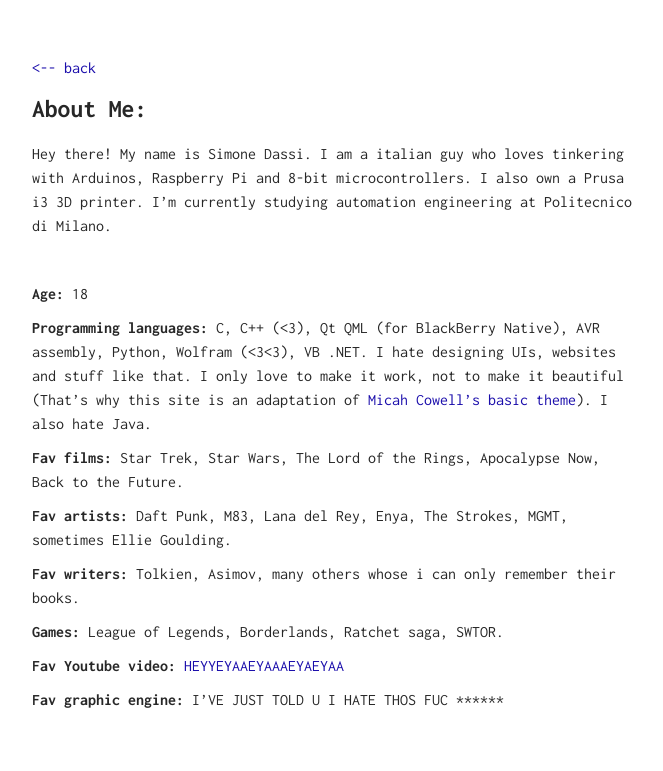
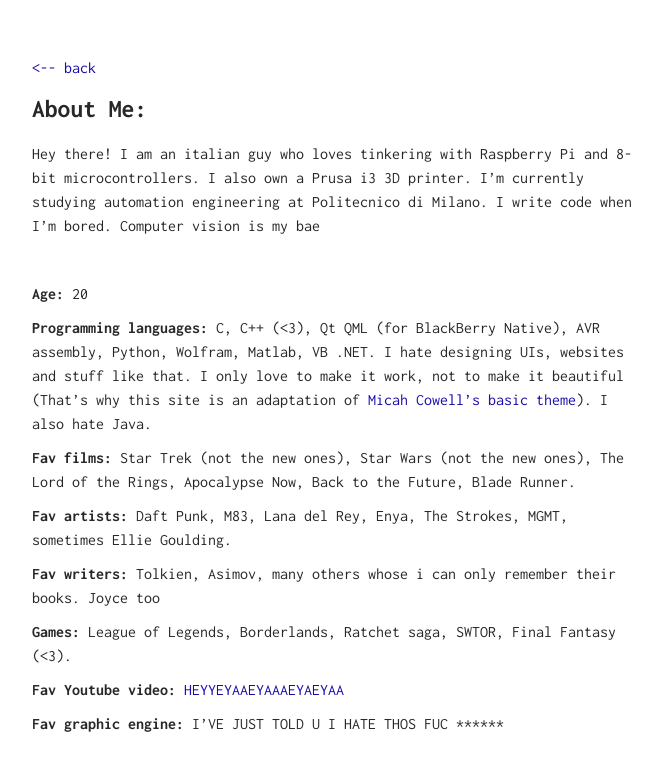
Before and after one commit to SimoDax/simodax.github.io, a Jekyll site: the page built from me/index.md, in a window 1280 px wide. Shown: the top 771 px of the page, without its empty margins (308-971 px from the left). Built offline with Jekyll 4.4.1, drawn with Linux system fonts in a browser that asks for light colours.

Commit message:
Update index.md

```diff
--- a/me/index.md
+++ b/me/index.md
@@ -3,21 +3,21 @@
 published: true
 ---
 
-Hey there! My name is Simone Dassi. I am a italian guy who loves tinkering with Arduinos, Raspberry Pi and 8-bit microcontrollers. I also own a Prusa i3 3D printer. I'm currently studying automation engineering at Politecnico di Milano.
+Hey there! I am an italian guy who loves tinkering with Raspberry Pi and 8-bit microcontrollers. I also own a Prusa i3 3D printer. I'm currently studying automation engineering at Politecnico di Milano. I write code when I'm bored. Computer vision is my bae
 
 <br />
 
-**Age:** 18
+**Age:** 20
 
-**Programming languages:** C, C++ (<3), Qt QML (for BlackBerry Native), AVR assembly, Python, Wolfram (<3<3), VB .NET. I hate designing UIs, websites and stuff like that. I only love to make it work, not to make it beautiful (That's why this site is an adaptation of [Micah Cowell's basic theme](https://github.com/getmicah/getmicah.github.io)). I also hate Java.
+**Programming languages:** C, C++ (<3), Qt QML (for BlackBerry Native), AVR assembly, Python, Wolfram, Matlab, VB .NET. I hate designing UIs, websites and stuff like that. I only love to make it work, not to make it beautiful (That's why this site is an adaptation of [Micah Cowell's basic theme](https://github.com/getmicah/getmicah.github.io)). I also hate Java.
 
-**Fav films:** Star Trek, Star Wars, The Lord of the Rings, Apocalypse Now, Back to the Future.
+**Fav films:** Star Trek (not the new ones), Star Wars (not the new ones), The Lord of the Rings, Apocalypse Now, Back to the Future, Blade Runner.
 
 **Fav artists:** Daft Punk, M83, Lana del Rey, Enya, The Strokes, MGMT, sometimes Ellie Goulding.
 
-**Fav writers:** Tolkien, Asimov, many others whose i can only remember their books.
+**Fav writers:** Tolkien, Asimov, many others whose i can only remember their books. Joyce too
 
-**Games:** League of Legends, Borderlands, Ratchet saga, SWTOR.
+**Games:** League of Legends, Borderlands, Ratchet saga, SWTOR, Final Fantasy (<3).
 
 **Fav Youtube video:** [HEYYEYAAEYAAAEYAEYAA](https://www.youtube.com/watch?v=ZZ5LpwO-An4)
 
```
